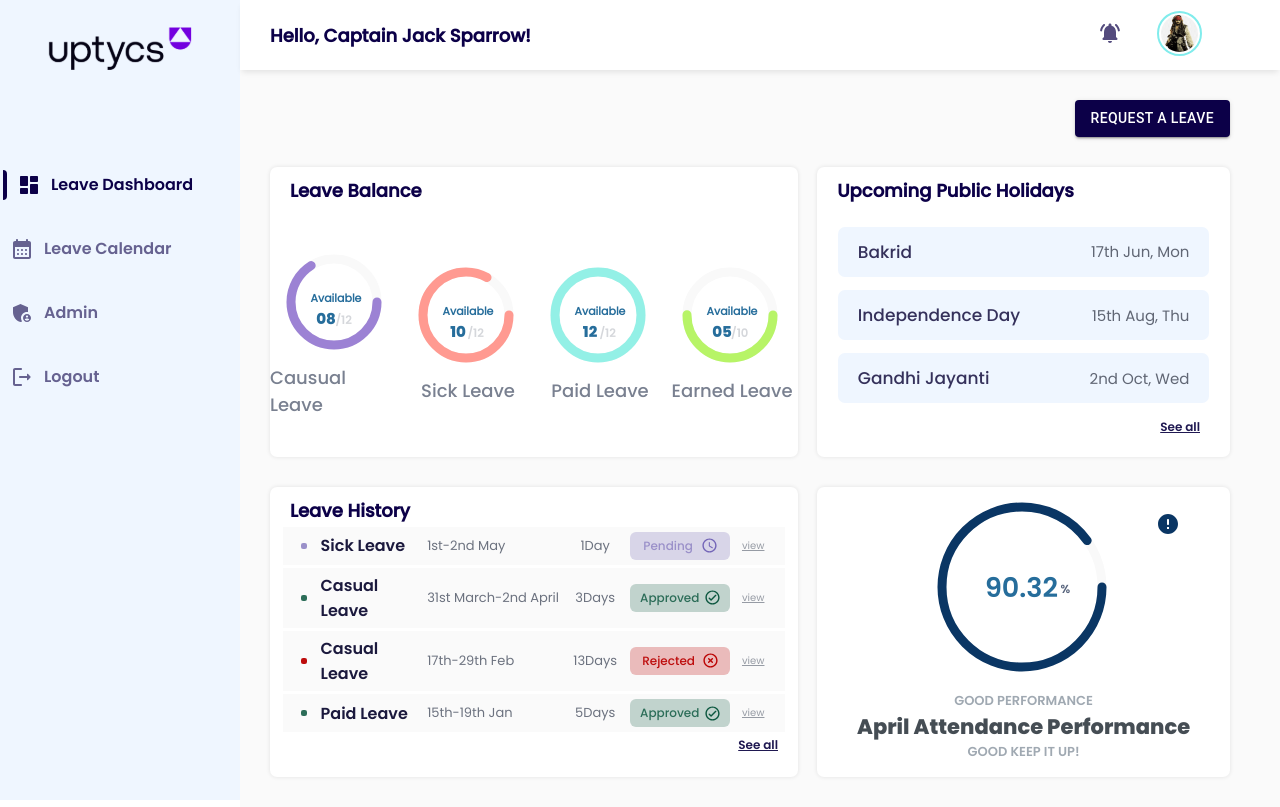
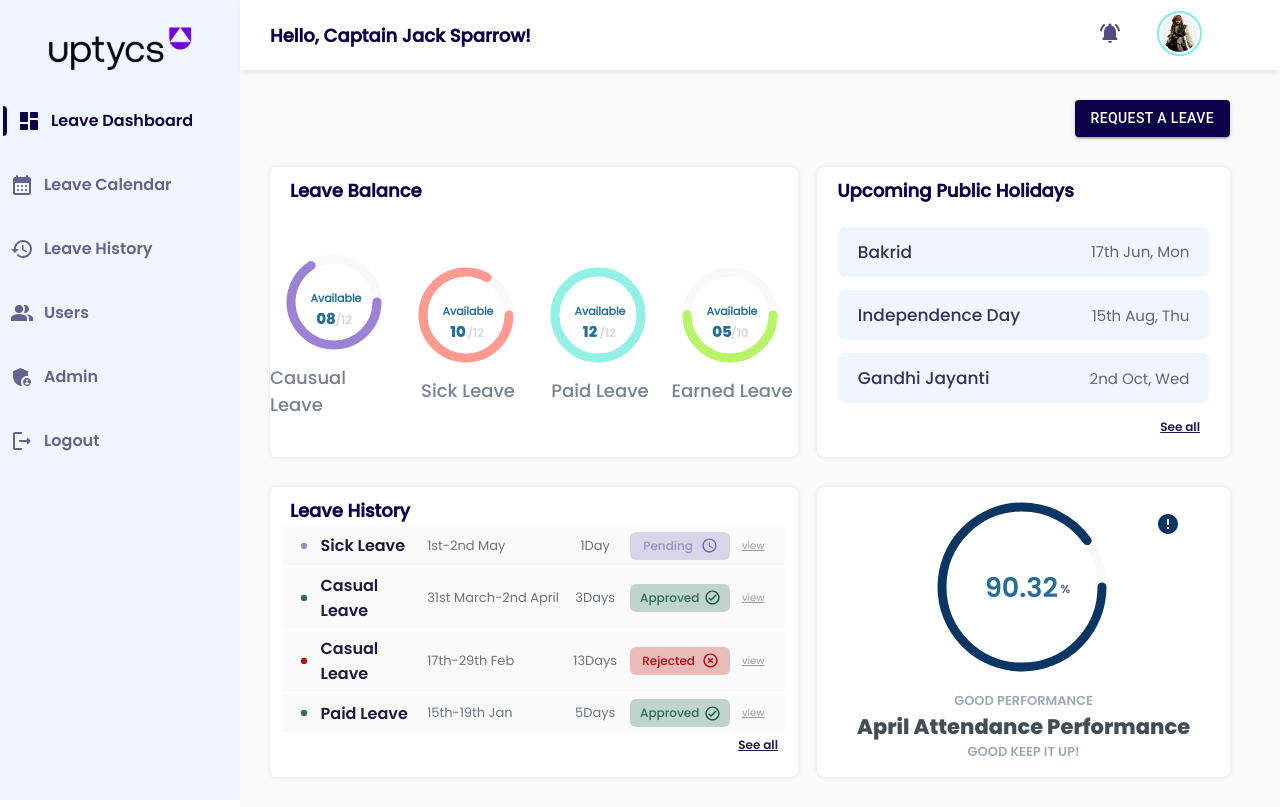
Before and after one commit to kadirikumar-uptycs/Leave-Management-Tool, a React (Create React App) app: page / in a window 1280 px wide. Built offline with nearby package versions, Linux system fonts and the light colour scheme.

Commit message:
Added Users Page

```diff
--- a/src/App.jsx
+++ b/src/App.jsx
@@ -6,10 +6,12 @@ import {
   RouterProvider
 } from "react-router-dom";
 import ErrorBoundary from './common/ErrorBoundary';
+import PageNotFound from './common/PageNotFound';
 import LoginPage from './Login/LoginPage';
 import HomePage from './Home/HomePage';
 import Calendar from './Calendar/Calendar';
 import LeavesFullHistory from './Leaves/LeavesFullHistory';
+import Users from './Users/users';
 import Admin from './Admin/Admin';
 import Layout from './Layout';
 
@@ -37,6 +39,16 @@ const router = createBrowserRouter(
           <Admin />
         </ErrorBoundary>
       } />
+      <Route path="users" element={
+        <ErrorBoundary>
+          <Users />
+        </ErrorBoundary>
+      } />
+      <Route path='*' element={
+        <ErrorBoundary>
+          <PageNotFound />
+        </ErrorBoundary>
+      } />
     </Route>
   )
 );
--- a/src/Home/SideBar.jsx
+++ b/src/Home/SideBar.jsx
@@ -3,6 +3,8 @@ import { Link, useLocation } from 'react-router-dom';
 import DashboardRoundedIcon from '@mui/icons-material/DashboardRounded';
 import CalendarMonthRoundedIcon from '@mui/icons-material/CalendarMonthRounded';
 import AdminPanelSettingsIcon from '@mui/icons-material/AdminPanelSettings';
+import HistoryIcon from '@mui/icons-material/History';
+import PeopleAltIcon from '@mui/icons-material/PeopleAlt';
 import LogoutRoundedIcon from '@mui/icons-material/LogoutRounded';
 import Logo from '../assets/images/logo.svg';
 
@@ -19,8 +21,14 @@ const SideBar = () => {
       case '/calendar':
         setActiveItem(1);
         break;
+      case '/leaveHistory':
+        setActiveItem(2);
+        break;
+      case '/users':
+        setActiveItem(3);
+        break;
       case '/admin':
-        setActiveItem(2);
+        setActiveItem(4);
         break;
       default:
         setActiveItem(null);
@@ -48,13 +56,25 @@ const SideBar = () => {
           </div>
           <div className="text">Leave Calendar</div>
         </Link>
-        <Link to="/admin" className={`menu-item ${activeItem === 2 ? "active" : ''}`} style={{ color: 'inherit' }}>
+        <Link to="/leaveHistory" className={`menu-item ${activeItem === 2 ? "active" : ''}`} style={{ color: 'inherit' }}>
+          <div className="icon">
+            <HistoryIcon />
+          </div>
+          <div className="text">Leave History</div>
+        </Link>
+        <Link to="/users" className={`menu-item ${activeItem === 3 ? "active" : ''}`} style={{ color: 'inherit' }}>
+          <div className="icon">
+            <PeopleAltIcon />
+          </div>
+          <div className="text">Users</div>
+        </Link>
+        <Link to="/admin" className={`menu-item ${activeItem === 4 ? "active" : ''}`} style={{ color: 'inherit' }}>
           <div className="icon">
             <AdminPanelSettingsIcon />
           </div>
           <div className="text">Admin</div>
         </Link>
-        <div className={`menu-item ${activeItem === 3 ? "active" : ''}`} style={{ color: 'inherit' }}>
+        <div className={`menu-item ${activeItem === 5 ? "active" : ''}`} style={{ color: 'inherit' }}>
           <div className="icon">
             <LogoutRoundedIcon />
           </div>
--- /dev/null
+++ b/src/Users/users.jsx
@@ -0,0 +1,11 @@
+import React from 'react';
+
+const Users = () => {
+    return (
+        <div>
+            Users Page (Pending Implementation)
+        </div>
+    );
+}
+
+export default Users;
```
